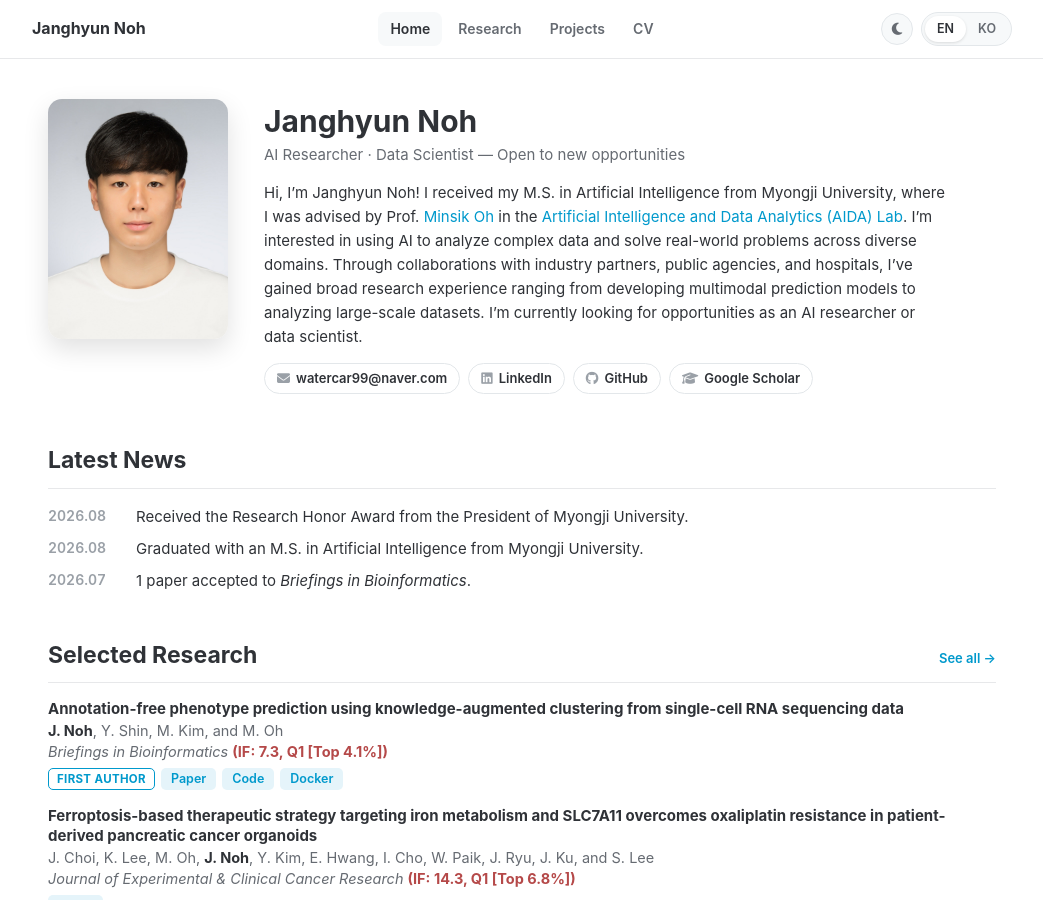
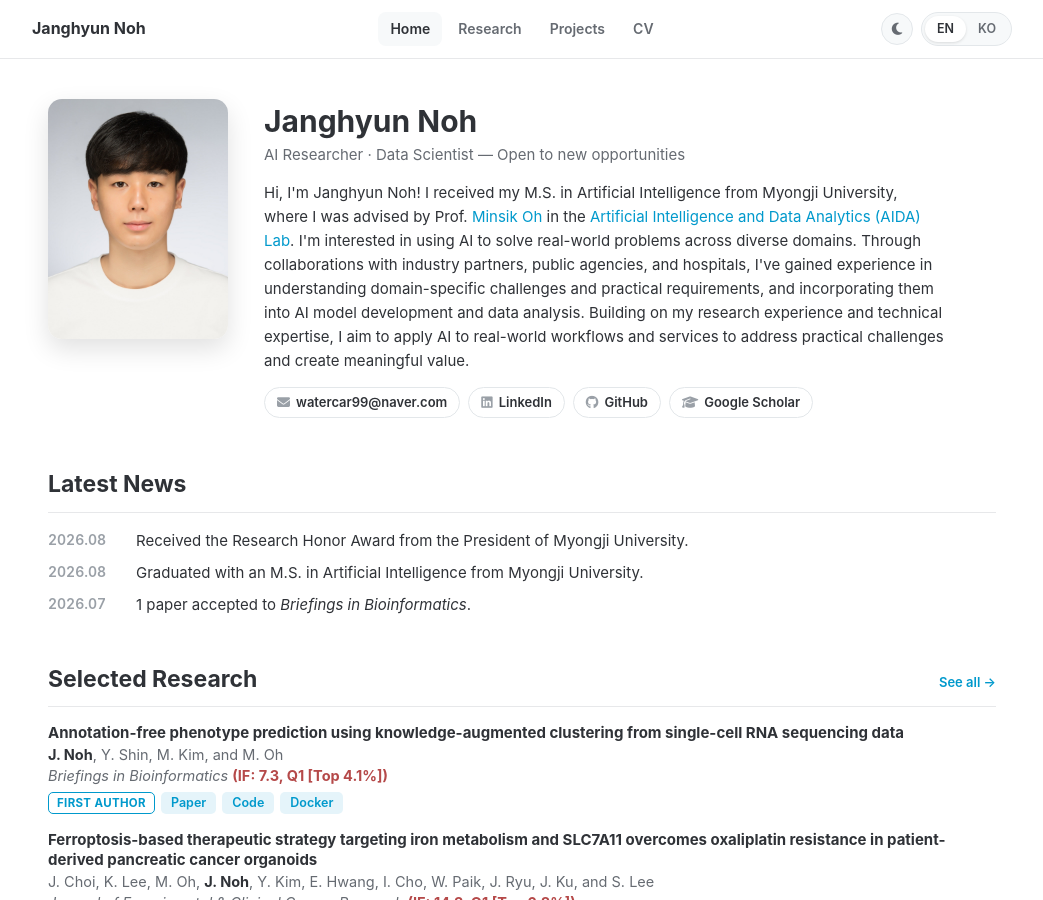
Before and after one commit to janghyunnoh/janghyunnoh.github.io, a Jekyll site: the page built from index.md, in a window 1280 px wide and 900 px high. Shown: the whole window, without its empty margins (118-1161 px from the left). Built offline with Jekyll 4.4.1, drawn with Linux system fonts in a browser that asks for light colours.

Commit message:
Update English and Korean About Me text

```diff
--- a/_data/profile.yml
+++ b/_data/profile.yml
@@ -25,16 +25,8 @@ resume: ""
 resume_ko: ""
 
 about: >-
-  Hi, I’m Janghyun Noh! I received my M.S. in Artificial Intelligence from Myongji University, where I was advised by
-  Prof. <a href="https://minsik-bioinfo.github.io/online-cv/">Minsik Oh</a> in the
-  <a href="https://ailab-mju.github.io/">Artificial Intelligence and Data Analytics (AIDA) Lab</a>.
-  I’m interested in using AI to analyze complex data and solve real-world problems across diverse domains.
-  Through collaborations with industry partners, public agencies, and hospitals, I’ve gained broad research experience
-  ranging from developing multimodal prediction models to analyzing large-scale datasets.
-  I’m currently looking for opportunities as an AI researcher or data scientist.
+  Hi, I'm Janghyun Noh! I received my M.S. in Artificial Intelligence from Myongji University, where I was advised by Prof. <a href="https://minsik-bioinfo.github.io/online-cv/">Minsik Oh</a> in the <a href="https://ailab-mju.github.io/">Artificial Intelligence and Data Analytics (AIDA) Lab</a>.
+  I'm interested in using AI to solve real-world problems across diverse domains. Through collaborations with industry partners, public agencies, and hospitals, I've gained experience in understanding domain-specific challenges and practical requirements, and incorporating them into AI model development and data analysis. Building on my research experience and technical expertise, I aim to apply AI to real-world workflows and services to address practical challenges and create meaningful value.
 about_ko: >-
-  안녕하세요, 노장현입니다! 저는 명지대학교 <a href="https://ailab-mju.github.io/">인공지능 및 데이터 분석(AIDA) 연구실</a>에서
-  <a href="https://minsik-bioinfo.github.io/online-cv/">오민식 교수님</a>의 지도를 받아 인공지능학 석사 학위를 취득했습니다.
-  AI를 활용하여 복잡한 데이터를 분석하고 다양한 분야의 실제 문제를 해결하는 데 관심이 있으며,
-  기업·공공기관·병원과의 협업을 통해 멀티모달 예측 모델 개발부터 대규모 데이터 분석까지 폭넓은 연구 경험을 쌓았습니다.
-  현재 AI 연구자 또는 데이터 사이언티스트로 일할 기회를 찾고 있습니다.
+  안녕하세요, 노장현입니다! 저는 명지대학교 <a href="https://ailab-mju.github.io/">인공지능 및 데이터 분석(AIDA) 연구실</a>에서 <a href="https://minsik-bioinfo.github.io/online-cv/">오민식 교수님</a>의 지도를 받아 인공지능 석사 학위를 취득했습니다.
+  AI를 활용하여 다양한 분야의 실제 문제를 해결하는 데 관심이 있으며, 기업·공공기관·병원과의 협업을 통해 각 분야의 특성과 현업의 요구사항을 이해하고 이를 AI 모델 개발과 데이터 분석에 반영하는 경험을 쌓았습니다. 이러한 연구개발 경험과 기술적 역량을 바탕으로 AI 기술을 실제 업무와 서비스에 적용하여 현장의 문제를 해결하고 새로운 가치를 창출하고자 합니다.
```
